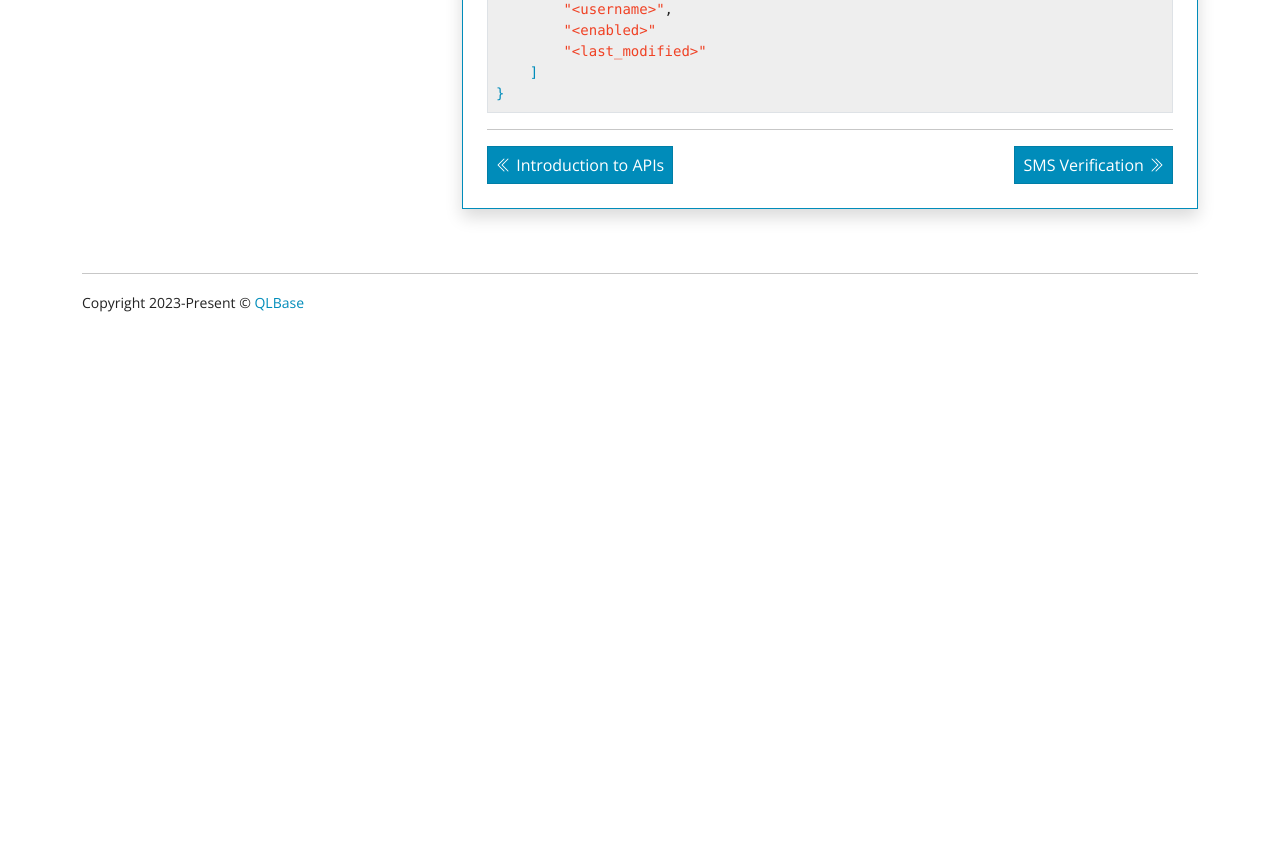
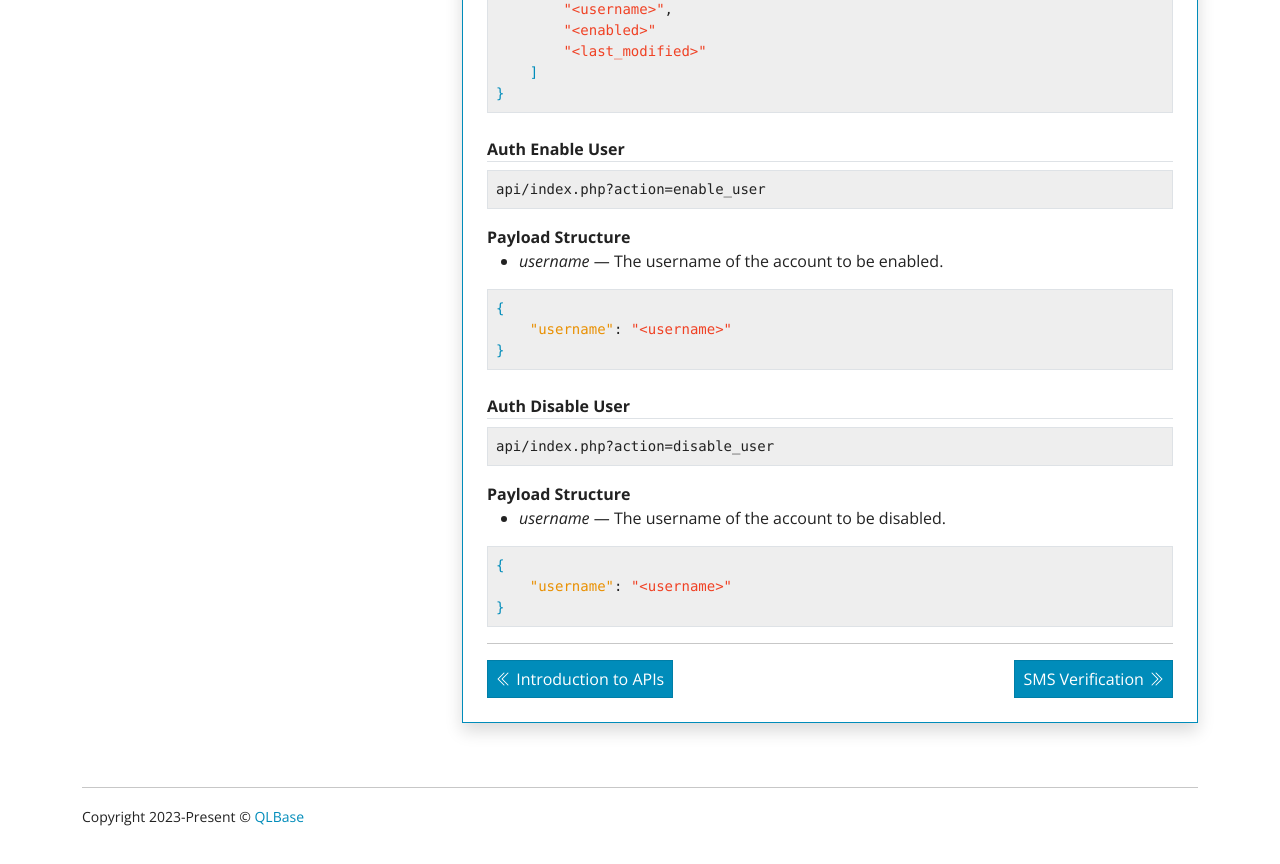
Before and after one commit to nthnn/QLBase, a Vue app in the folder documentations/: page /authentication in a window 1280 px wide. Shown: the part 3800-4664 px from the top of the page. Before the commit the page ends 4162 px from the top, so only its background shows below. Built offline with nearby package versions, Linux system fonts and the light colour scheme.

Commit message:
Authentication docs: enable_user and disable_user.

```diff
--- a/documentations/src/views/Authentication.vue
+++ b/documentations/src/views/Authentication.vue
@@ -158,6 +158,30 @@
     <span class="text-primary">]</span>
 <span class="text-primary">}</span></pre>
 
+    <b class="mt-4 mb-2 d-block border-bottom fw-bold">Auth Enable User</b>
+    <pre class="bg-secondary border-gray border rounded p-2">api/index.php?action=enable_user</pre>
+
+    <b>Payload Structure</b>
+    <ul>
+        <li><i>username</i> &mdash; The username of the account to be enabled.</li>
+    </ul>
+
+    <pre class="bg-secondary border-gray border rounded p-2"><span class="text-primary">{</span>
+    <span class="text-warning">"username"</span>: <span class="text-danger">"&lt;username&gt;"</span>
+<span class="text-primary">}</span></pre>
+
+    <b class="mt-4 mb-2 d-block border-bottom fw-bold">Auth Disable User</b>
+    <pre class="bg-secondary border-gray border rounded p-2">api/index.php?action=disable_user</pre>
+
+    <b>Payload Structure</b>
+    <ul>
+        <li><i>username</i> &mdash; The username of the account to be disabled.</li>
+    </ul>
+
+    <pre class="bg-secondary border-gray border rounded p-2"><span class="text-primary">{</span>
+    <span class="text-warning">"username"</span>: <span class="text-danger">"&lt;username&gt;"</span>
+<span class="text-primary">}</span></pre>
+
     <hr/>
     <div class="row">
         <div class="col-6">
```
